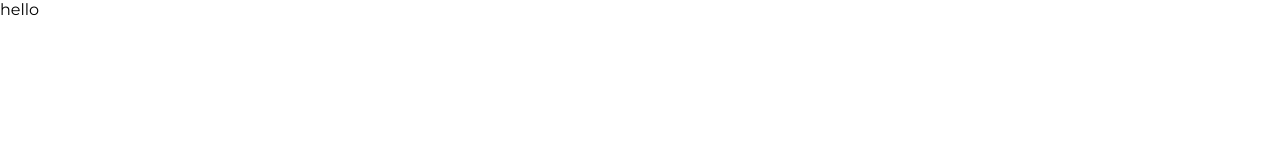
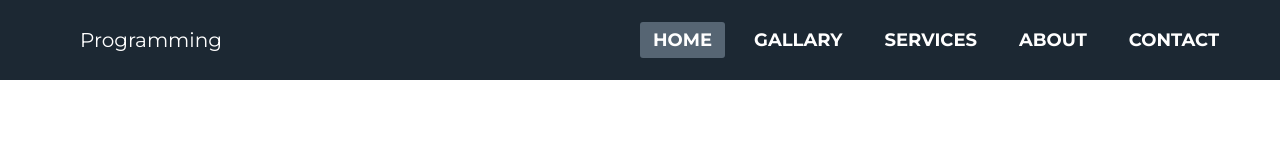
Before and after one commit to mywebsites1/My-responsive-website1, a plain HTML site: page index.html in a window 1280 px wide. Drawn offline with Linux system fonts and the light colour scheme.

Commit message:
second commit

```diff
--- a/index.html
+++ b/index.html
@@ -10,6 +10,26 @@
      <link rel="stylesheet" href="style.css">
 </head>
 <body>
-    hello
+
+
+            <nav>
+
+                <div>
+                    Programming
+                </div>
+
+                <ul>
+                    <li><a href="#" class="active"> Home </a></li>
+                    <li><a href="#"> Gallary </a></li>
+                    <li><a href="#"> Services </a></li>
+                    <li><a href="#"> About </a></li>
+                    <li><a href="#"> Contact </a></li>
+                </ul>
+            </nav>
+
+
+
+
+
 </body>
 </html>
--- a/style.css
+++ b/style.css
@@ -8,3 +8,46 @@
 body{
     font-family: Montserrat;
 }
+
+/* navigation code  */
+
+nav{
+    display: flex;
+    justify-content: space-between;
+    background-color: #1c2833;
+    align-items: center;
+    padding: 0 40px 0 80px;
+    height: 80px;
+    width: 100%;
+}
+nav div{
+    font-size: 20px;
+    color: white;
+    /* font-weight: bold; */
+}
+nav ul{
+    display: flex;
+
+}
+nav ul li{
+    list-style-type: none;
+    margin: 0 8px;
+}
+nav ul li a{
+    text-decoration: none;
+    color: white;
+    font-size: 18px;
+    font-weight: bold;
+    text-transform: uppercase;
+    padding: 7px 13px;
+    border-radius: 3px;
+    transition: 0.5s;
+}
+
+nav ul li a.active{
+    background-color: #566573;
+}
+
+nav ul li a:hover{
+    background-color: #566573;
+}
```
